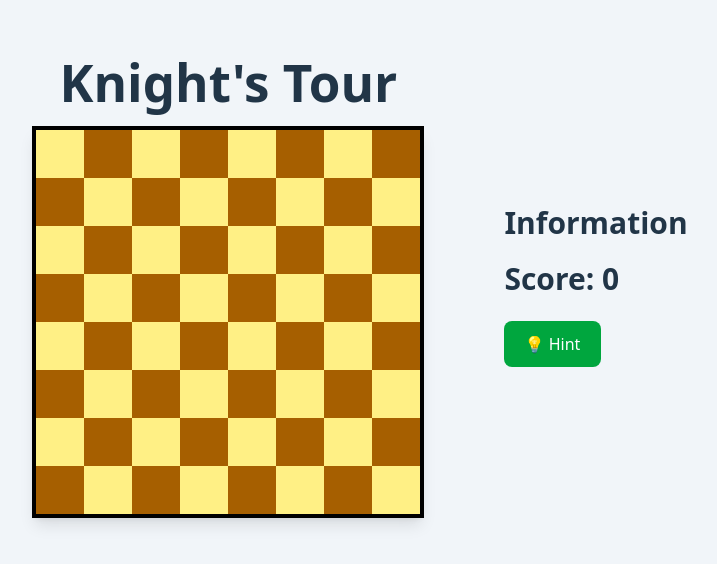
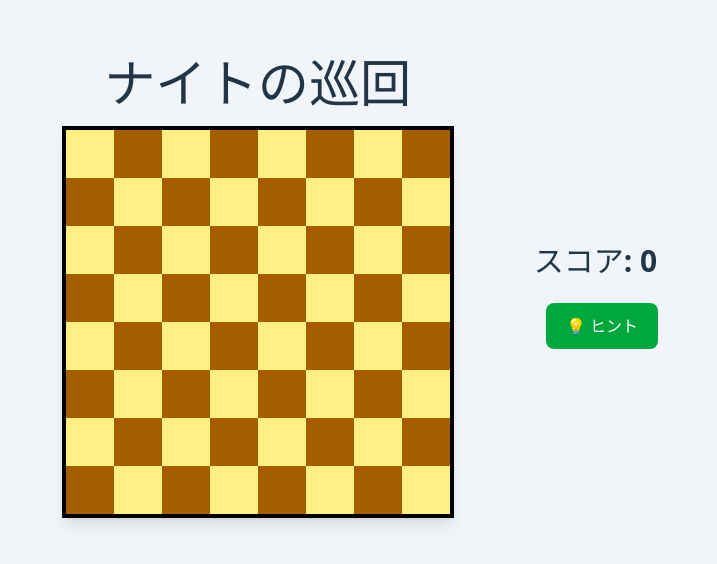
Before and after one commit to khanh0803/Knight-s-Tour, a React (Vite) app: page / in a window 1280 px wide. Shown: the part 114-678 px from the top of the page, without its empty margins (280-997 px from the left). Built offline with nearby package versions, Linux system fonts and the light colour scheme.

Commit message:
Change language to Japanese

```diff
--- a/src/App.tsx
+++ b/src/App.tsx
@@ -67,6 +67,11 @@ const Chessboard = () => {
         onClick={() => handleSquareClick(i, j)}
       >
         {isKnight && <span className="text-5xl">♞</span>}
+
+        {/* <img
+          src="/bocchi.jpg"
+          className='w-10 h-10'
+        /> */}
       </div>
     );
   };
@@ -98,41 +103,44 @@ const Chessboard = () => {
 
   return (
     <div className="w-screen h-screen flex justify-center items-center bg-slate-100">
+      <div className='flex flex-row gap-8 items-start'>
+        <div className='w-[384] h-[384] flex flex-col items-center'>
+          <h1 className="text-3xl font-bold mb-4 text-center">ナイトの巡回</h1>
+          <div className="grid grid-rows-8 border-4 border-black shadow-lg">
+            {renderBoard()}          </div>
+        </div>
+      </div>
+
+      {knightPosition && (visitedSquares.length === 64 ? (
+
       <div>
-        <h1 className="text-3xl font-bold mb-4 text-center">Knight's Tour</h1>
-        <div className="grid grid-rows-8 border-4 border-black shadow-lg">
-          {renderBoard()}          </div>
-      </div>
-      {knightPosition && (visitedSquares.length === 64 ? (
-      <div>
-        <p className='pl-8 text-green-500 text-7xl font-bold  '>You win</p>
+        <p className='pl-8 text-green-500 text-7xl font-bold  '>勝利</p>
         <button onClick={resetGame}
           className="ml-20 mt-4 px-4 py-2 bg-blue-200 bg-opacity-40 hover:bg-violet-400 text-black"
-        >Restart the game
+        >リスタート
         </button>
       </div>  ) :
       !hasValidMoves(knightPosition, visitedSquares) ? (
       <div className="mt-4 pl-20">
-        <p className="text-red-600 text-7xl font-semibold">❌ You lost</p>
+        <p className="text-red-600 text-7xl font-semibold">❌ 敗者</p>
         <button onClick={resetGame}
           className="ml-20 mt-4 px-4 py-2 bg-blue-200 bg-opacity-40 hover:bg-violet-400 text-black"
-        >Restart the game
+        >リスタート
         </button>
       </div>) : null)
       }
 
       <div>
-        <h2 className="text-3xl font-bold pl-20">Information</h2>
-        <p className="text-3xl font-bold pt-5 pl-20">Score: {visitedSquares.length}</p>
+        <p className="text-3xl font-bold pt-5 pl-20">スコア: {visitedSquares.length}</p>
         <button onClick={() => {
           if (knightPosition) {
             const next = getNextKnightMove(knightPosition, visitedSquares);
             setSuggestedMove(next);
           }
         }}
-        className="mt-6 ml-20 px-4 py-2 bg-green-600 hover:bg-green-700 text-white rounded transition"
+        className="mt-6 ml-23 px-4 py-2 bg-green-600 hover:bg-green-700 text-white rounded transition"
         >
-        💡 Hint
+        💡 ヒント
         </button>
 
       </div>
```
Also changed, not shown: public/bocchi.jpg (added).
